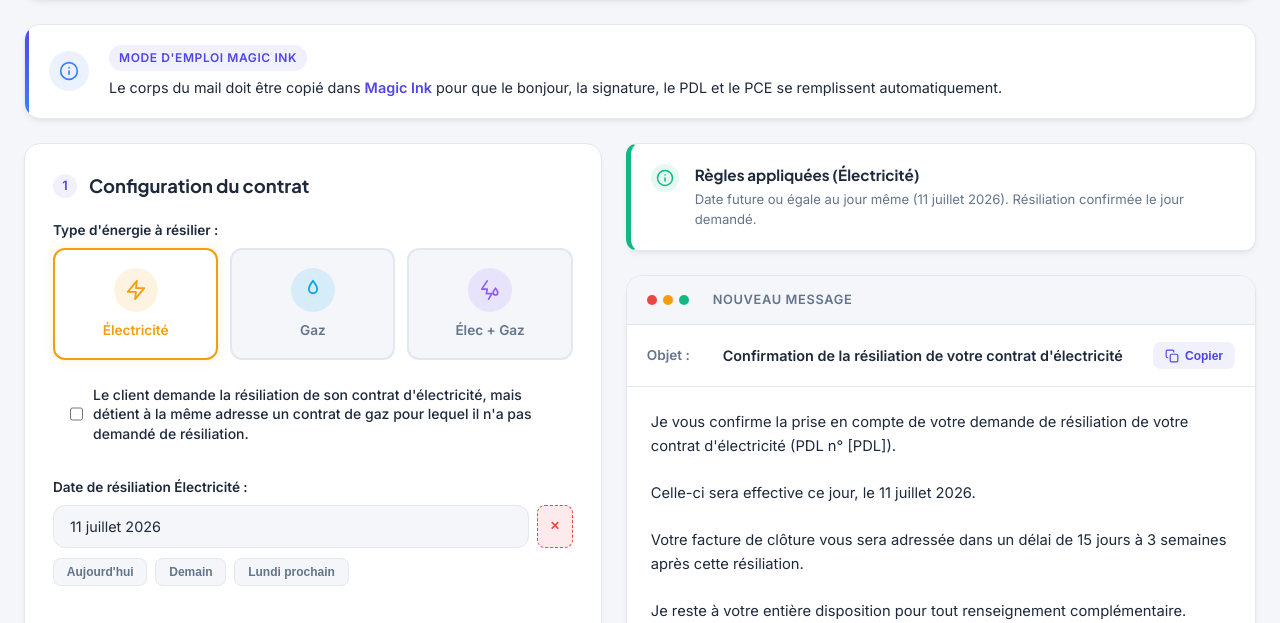
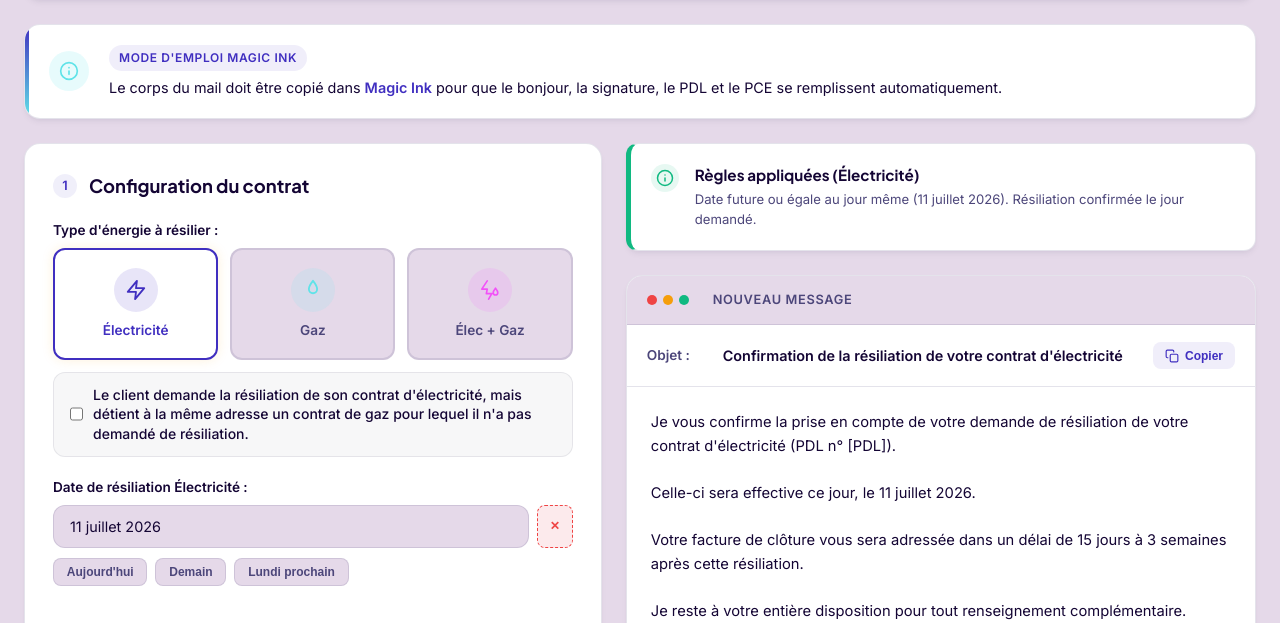
Before and after one commit to almoha73/AideResil, a plain HTML site: page index.html in a window 1280 px wide. Shown: the part 118-741 px from the top of the page. Drawn offline with nearby package versions, Linux system fonts and the light colour scheme.

Commit message:
design: mise à jour complète de la charte graphique avec la palette de couleurs violettes/magentas

```diff
--- a/style.css
+++ b/style.css
@@ -2,63 +2,63 @@
  * EasyResil Design System
  * ------------------------------------------------------------- */
 
-/* Theme Variables (Default Light Theme) */
+/* Theme Variables (Default Light Theme - Inspired by Gradients.app) */
 :root {
-    --bg-app: #f4f6fa;
+    --bg-app: #e5d9e9;
     --bg-card: #ffffff;
-    --text-main: #1e293b;
-    --text-muted: #64748b;
-    --primary: #4F46E5;
-    --primary-hover: #4338CA;
-    --primary-soft: rgba(79, 70, 229, 0.08);
-    --border-color: #e2e8f0;
+    --text-main: #140534;
+    --text-muted: #4c467a;
+    --primary: #402fc0;
+    --primary-hover: #32239e;
+    --primary-soft: rgba(64, 47, 192, 0.08);
+    --border-color: rgba(76, 70, 122, 0.15);
 
     --success: #10B981;
     --success-soft: rgba(16, 185, 129, 0.1);
-    --info: #3B82F6;
-    --info-soft: rgba(59, 130, 246, 0.1);
+    --info: #60e3e8;
+    --info-soft: rgba(96, 227, 232, 0.15);
     --warning: #F59E0B;
     --warning-soft: rgba(245, 158, 11, 0.1);
 
     /* Product Accent Colors */
-    --accent-elec: #F59E0B;
-    --accent-elec-soft: rgba(245, 158, 11, 0.12);
-    --accent-gaz: #0EA5E9;
-    --accent-gaz-soft: rgba(14, 165, 233, 0.12);
-    --accent-both: #8B5CF6;
-    --accent-both-soft: rgba(139, 92, 246, 0.12);
+    --accent-elec: #402fc0;
+    --accent-elec-soft: rgba(64, 47, 192, 0.12);
+    --accent-gaz: #60e3e8;
+    --accent-gaz-soft: rgba(96, 227, 232, 0.12);
+    --accent-both: #f251f8;
+    --accent-both-soft: rgba(242, 81, 248, 0.12);
 
     --border-radius-sm: 8px;
     --border-radius-md: 12px;
     --border-radius-lg: 16px;
 
-    --shadow-main: 0 4px 6px -1px rgb(0 0 0 / 0.05), 0 2px 4px -2px rgb(0 0 0 / 0.05);
-    --shadow-hover: 0 20px 25px -5px rgb(0 0 0 / 0.07), 0 8px 10px -6px rgb(0 0 0 / 0.07);
+    --shadow-main: 0 4px 6px -1px rgba(20, 5, 52, 0.05), 0 2px 4px -2px rgba(20, 5, 52, 0.05);
+    --shadow-hover: 0 20px 25px -5px rgba(20, 5, 52, 0.07), 0 8px 10px -6px rgba(20, 5, 52, 0.07);
     --transition: all 0.25s cubic-bezier(0.4, 0, 0.2, 1);
 }
 
-/* Dark Theme Overrides (Inspired by Octopus Energy) */
+/* Dark Theme Overrides (Inspired by Gradients.app) */
 [data-theme="dark"] {
-    --bg-app: #0A151E;
-    --bg-card: #132230;
-    --text-main: #F1F5F9;
-    --text-muted: #8FA0AD;
-    --primary: #FF007F;
-    --primary-hover: #E60072;
-    --primary-soft: rgba(255, 0, 127, 0.15);
-    --border-color: #1B2F40;
+    --bg-app: #140534;
+    --bg-card: #39315a;
+    --text-main: #e5d9e9;
+    --text-muted: #8880a4;
+    --primary: #f251f8;
+    --primary-hover: #d93bdf;
+    --primary-soft: rgba(242, 81, 248, 0.15);
+    --border-color: #4c467a;
 
     --success-soft: rgba(0, 255, 163, 0.2);
-    --info-soft: rgba(13, 128, 216, 0.2);
+    --info-soft: rgba(96, 227, 232, 0.2);
     --warning-soft: rgba(245, 158, 11, 0.2);
 
     /* Product Accent Colors */
-    --accent-elec: #FFBE1A;
-    --accent-elec-soft: rgba(255, 190, 26, 0.15);
-    --accent-gaz: #00F0FF;
-    --accent-gaz-soft: rgba(0, 240, 255, 0.15);
-    --accent-both: #6950FF;
-    --accent-both-soft: rgba(105, 80, 255, 0.15);
+    --accent-elec: #60e3e8;
+    --accent-elec-soft: rgba(96, 227, 232, 0.2);
+    --accent-gaz: #f251f8;
+    --accent-gaz-soft: rgba(242, 81, 248, 0.2);
+    --accent-both: #9e8dfc;
+    --accent-both-soft: rgba(158, 141, 252, 0.2);
 
     --shadow-main: 0 4px 20px -2px rgba(0, 0, 0, 0.5);
     --shadow-hover: 0 10px 30px -5px rgba(0, 0, 0, 0.6);
@@ -923,25 +923,25 @@ span.flatpickr-weekday {
     cursor: pointer;
     user-select: none;
     padding: 12px 16px;
-    background: rgba(255, 255, 255, 0.03);
-    border: 1px solid rgba(255, 255, 255, 0.08);
+    background: rgba(20, 5, 52, 0.03);
+    border: 1px solid rgba(20, 5, 52, 0.08);
     border-radius: 12px;
     transition: all 0.2s;
 }
 
 .keep-active-container:hover {
     border-color: var(--primary);
-    background: rgba(255, 255, 255, 0.06);
+    background: rgba(20, 5, 52, 0.06);
 }
 
-body.light-mode .keep-active-container {
-    background: rgba(0, 0, 0, 0.02);
-    border-color: rgba(0, 0, 0, 0.08);
+[data-theme="dark"] .keep-active-container {
+    background: rgba(255, 255, 255, 0.03);
+    border-color: rgba(255, 255, 255, 0.08);
 }
 
-body.light-mode .keep-active-container:hover {
+[data-theme="dark"] .keep-active-container:hover {
     border-color: var(--primary);
-    background: rgba(0, 0, 0, 0.04);
+    background: rgba(255, 255, 255, 0.06);
 }
 
 /* How To Info Banner */
```
